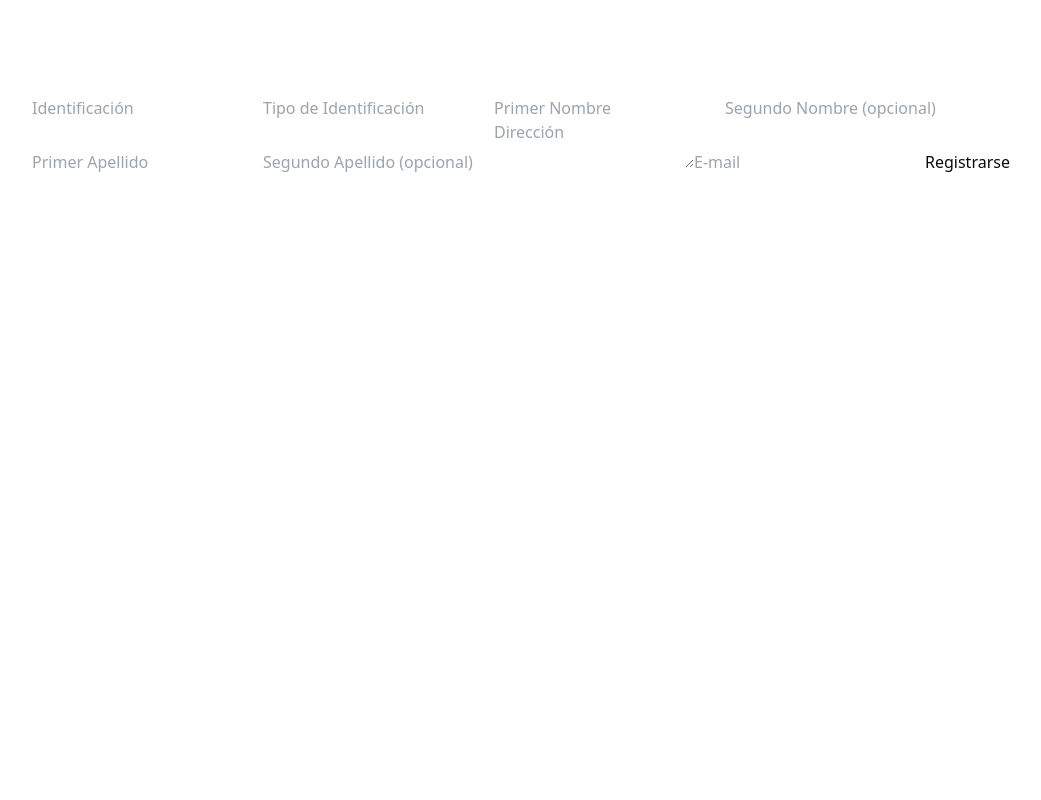
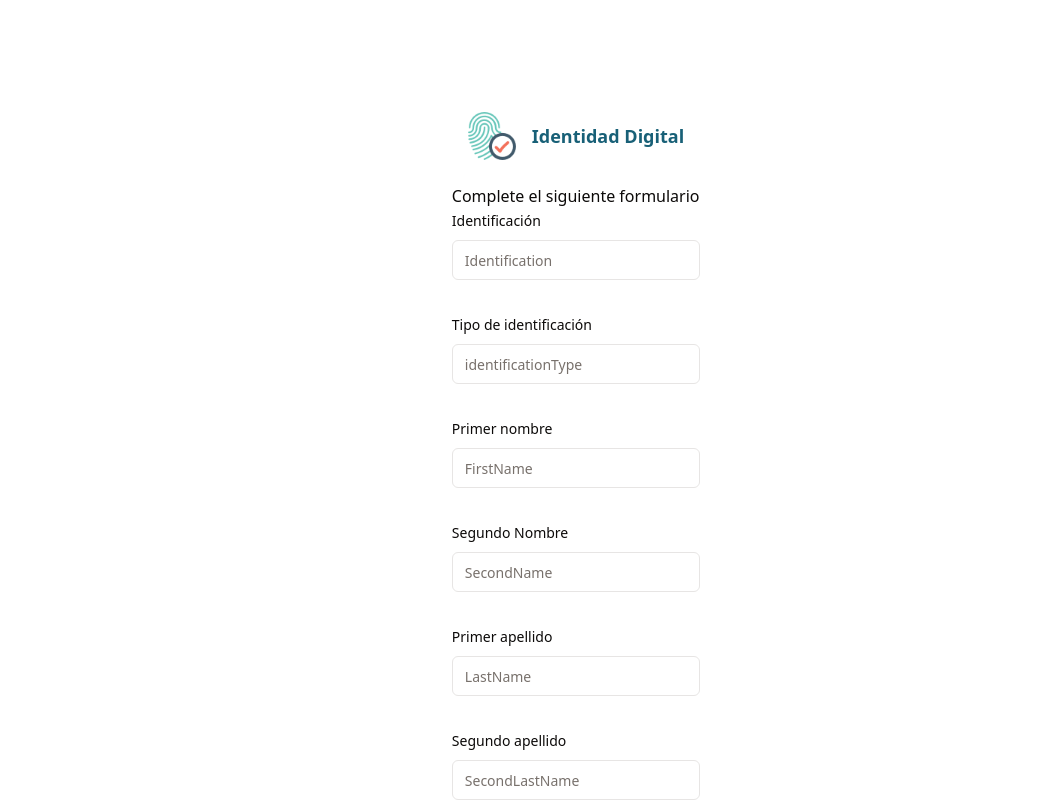
Before and after one commit to ymarcela-velasquez/digital-identity-frontend, a Next.js app: page /register in a window 1280 px wide. Shown: the top 800 px of the page, without its empty margins (64-1105 px from the left). Built offline with nearby package versions, Linux system fonts and the light colour scheme; a web font is replaced by a local one.

Commit message:
update register form

```diff
--- a/app/register/page.js
+++ b/app/register/page.js
@@ -1,13 +1,23 @@
 "use client"
 import { useState } from 'react';
+import axios from 'axios'
 import { RegisterForm } from '@/components/custom/RegisterForm';
 
-export default function HomePage() {
+export default function RegisterPage() {
   const [user, setUser] = useState([])
+  const registerUser = async (formData) => {
+    console.log('entra registerUser');
+    try {
+      const user = await axios.post('http://localhost:8080/citizens', formData)
+      console.log('user: ', user);
+    } catch (error) {
+      console.log('error: ', error);
+    }
+  }
   return (
     <main className="flex min-h-screen flex-col items-center justify-between p-24">
       <div className='App'>
-        <RegisterForm setUser={setUser} />
+        <RegisterForm onSubmit={registerUser} />
       </div>
     </main>
   );
--- a/components/custom/LoginForm.js
+++ b/components/custom/LoginForm.js
@@ -17,9 +17,8 @@ import { Input } from "@/components/ui/input"
 
 const formSchema = z.object({
   email: z.string().email({message: "Debes agregar un email valido."}),
-  password: z.string().min(7, {message: "La contraseña debe contener al menos 7 caracteres."}).max(30)
+  password: z.string().min(7, {message: "La contraseña debe contener al menos 7 caracteres."}).max(15)
 })
-
 
 export const LoginForm = () => {
 
@@ -64,7 +63,7 @@ export const LoginForm = () => {
               name="password"
               render={({ field }) => (
                 <FormItem>
-                  <FormLabel>Password</FormLabel>
+                  <FormLabel>Contraseña</FormLabel>
                   <FormControl>
                     <Input placeholder="Password" type='password' {...field} />
                   </FormControl>
@@ -72,7 +71,7 @@ export const LoginForm = () => {
                 </FormItem>
               )}
             />
-            <Button type="submit">Submit</Button>
+            <Button type="submit">Enviar</Button>
           </form>
         </Form>
       </section>
--- a/components/custom/RegisterForm.js
+++ b/components/custom/RegisterForm.js
@@ -1,142 +1,196 @@
 "use client"
-import axios from 'axios'
-import { useState } from 'react';
 
-export const RegisterForm = ({ setUser }) => {
-  const [formData, setFormData] = useState({
-    identification: '',
-    identificationType: '',
-    firstName: '',
-    secondName: '',
-    lastName: '',
-    secondLastName: '',
-    address: '',
-    email: ''
-  });
-  const [error, setError] = useState(false)
-  const [identificationError, setIdentificationError] = useState(false)
-  const [emailError, setEmailError] = useState(false)
+import { z } from "zod"
+import { zodResolver } from "@hookform/resolvers/zod"
+import { useForm } from "react-hook-form"
+import { Button } from "@/components/ui/button"
+import {
+  Form,
+  FormControl,
+  FormDescription,
+  FormField,
+  FormItem,
+  FormLabel,
+  FormMessage,
+} from "@/components/ui/form"
+import { Input } from "@/components/ui/input"
+import Link from 'next/link';
+import Image from "next/image";
+import logo from '@/public/assets/identidad.png';
 
-  const handleChange = (e) => {
-    const { name, value } = e.target
-    setFormData(prevState => ({
-      ...prevState,
-      [name]: value
-    }))
+const formSchema = z.object({
+  identification: z.number().min(4).max(10, {message: "La identificación debe ser numérica y tener máximo 10 caracteres"}),
+  identificationType: z.string(),
+  firstName: z.string(),
+  secondName: z.string(),
+  lastName: z.string(),
+  secondLastName: z.string(),
+  address: z.string(),
+  email: z.string().email({message: "Debes agregar un email válido."}),
+  password: z.string().min(7, {message: "La contraseña debe contener al menos 7 caracteres."}).max(15)
+})
+
+
+export const RegisterForm = ({onSubmit}) => {
+
+  const form = useForm({
+    resolver: zodResolver(formSchema),
+    defaultValues: {
+      identification: "",
+      identificationType: "",
+      firstName: "",
+      secondName: "",
+      lastName: "",
+      secondLastName: "",
+      address: "",
+      email: "",
+      password: ""
+    },
+  })
+
+  // Define a submit handler.
+  function handleOnSubmit(data) {
+    console.log(data)
+    onSubmit(data)
   }
 
-  const validateIdentification = () => {
-    if (!/^\d{1,10}$/.test(formData.identification)) {
-      setIdentificationError(true)
-    } else {
-      setIdentificationError(false)
-    }
+  {
+    return (
+      <section>
+        <div className="mb-2 flex h-auto items-center justify-start p-4 gap-4">
+          <Link href="/">
+            <Image src={logo} className='h-12 w-auto' alt="logo" />
+          </Link>
+          <div>
+            <span className='text-[#186077] font-bold text-lg leading-1'>
+              Identidad Digital
+            </span>
+          </div>
+        </div>
+        <h1>Complete el siguiente formulario</h1>
+        <Form {...form}>
+          <form onSubmit={form.handleSubmit(handleOnSubmit)} className="space-y-8">
+          <FormField
+              control={form.control}
+              name="Identification"
+              render={({ field }) => (
+                <FormItem>
+                  <FormLabel>Identificación</FormLabel>
+                  <FormControl>
+                    <Input placeholder="Identification" {...field} />
+                  </FormControl>
+                  <FormMessage />
+                </FormItem>
+              )}
+            />
+            <FormField
+              control={form.control}
+              name="identificationType"
+              render={({ field }) => (
+                <FormItem>
+                  <FormLabel>Tipo de identificación</FormLabel>
+                  <FormControl>
+                    <Input placeholder="identificationType" {...field} />
+                  </FormControl>
+                  <FormMessage />
+                </FormItem>
+              )}
+            />
+            <FormField
+              control={form.control}
+              name="firstName"
+              render={({ field }) => (
+                <FormItem>
+                  <FormLabel>Primer nombre</FormLabel>
+                  <FormControl>
+                    <Input placeholder="FirstName" {...field} />
+                  </FormControl>
+                  <FormMessage />
+                </FormItem>
+              )}
+            />
+            <FormField
+              control={form.control}
+              name="secondName"
+              render={({ field }) => (
+                <FormItem>
+                  <FormLabel>Segundo Nombre</FormLabel>
+                  <FormControl>
+                    <Input placeholder="SecondName" {...field} />
+                  </FormControl>
+                  <FormMessage />
+                </FormItem>
+              )}
+            />
+            <FormField
+              control={form.control}
+              name="lastName"
+              render={({ field }) => (
+                <FormItem>
+                  <FormLabel>Primer apellido</FormLabel>
+                  <FormControl>
+                    <Input placeholder="LastName" {...field} />
+                  </FormControl>
+                  <FormMessage />
+                </FormItem>
+              )}
+            />
+            <FormField
+              control={form.control}
+              name="secondLastName"
+              render={({ field }) => (
+                <FormItem>
+                  <FormLabel>Segundo apellido</FormLabel>
+                  <FormControl>
+                    <Input placeholder="SecondLastName" {...field} />
+                  </FormControl>
+                  <FormMessage />
+                </FormItem>
+              )}
+            />
+            <FormField
+              control={form.control}
+              name="address"
+              render={({ field }) => (
+                <FormItem>
+                  <FormLabel>Dirección</FormLabel>
+                  <FormControl>
+                    <Input placeholder="Address" {...field} />
+                  </FormControl>
+                  <FormMessage />
+                </FormItem>
+              )}
+            />
+            <FormField
+              control={form.control}
+              name="email"
+              render={({ field }) => (
+                <FormItem>
+                  <FormLabel>Email</FormLabel>
+                  <FormControl>
+                    <Input placeholder="Email" {...field} />
+                  </FormControl>
+                  <FormMessage />
+                </FormItem>
+              )}
+            />
+            <FormField
+              control={form.control}
+              name="password"
+              render={({ field }) => (
+                <FormItem>
+                  <FormLabel>Contraseña</FormLabel>
+                  <FormControl>
+                    <Input placeholder="Password" type='password' {...field} />
+                  </FormControl>
+                  <FormMessage />
+                </FormItem>
+              )}
+            />
+            <Button type="submit">Registrarse</Button>
+          </form>
+        </Form>
+      </section>
+    )
   }
-
-  const validateEmail = () => {
-    const emailRegex = /^[^\s@]+@[^\s@]+\.[^\s@]+$/
-    setEmailError(!emailRegex.test(formData.email))
-  }
-
-  const registerUser = async () => {
-    try {
-      const response = await axios.post('http://localhost:8080/citizens', formData)
-      console.log('Usuario registrado:', response.data)
-      // Aquí podrías realizar cualquier otra acción necesaria, como redireccionar al usuario a otra página
-    } catch (error) {
-      console.error('Error al registrar usuario:', error)
-    }
-  }
-
-  const handleSubmit = async (e) => {
-    e.preventDefault()
-    try {
-      if (
-        !formData.identification ||
-        !formData.identificationType ||
-        !formData.firstName ||
-        !formData.lastName ||
-        !formData.address ||
-        !formData.email
-      ) {
-        setError(true)
-        return
-      }
-      await registerUser()
-      console.log('Datos del formulario:', formData)
-    } catch (error) {
-      console.log('error en formulario registro');
-      setError(false)
-    }
-  }
-
-  return (
-    <form className='Register-form' onSubmit={handleSubmit}>
-      <input
-        type="text"
-        name="identification"
-        value={formData.identification}
-        onChange={handleChange}
-        onBlur={validateIdentification}
-        placeholder="Identificación"
-      />
-      {identificationError && (
-      <p className="Error-message">
-        La identificación debe ser numérica y tener máximo 10 caracteres
-      </p>)}
-      <input
-        type="text"
-        name="identificationType"
-        value={formData.identificationType}
-        onChange={handleChange}
-        placeholder="Tipo de Identificación"
-      />
-      <input
-        type="text"
-        name="firstName"
-        value={formData.firstName}
-        onChange={handleChange}
-        placeholder="Primer Nombre"
-      />
-      <input
-        type="text"
-        name="secondName"
-        value={formData.secondName}
-        onChange={handleChange}
-        placeholder="Segundo Nombre (opcional)"
-      />
-      <input
-        type="text"
-        name="lastName"
-        value={formData.lastName}
-        onChange={handleChange}
-        placeholder="Primer Apellido"
-      />
-      <input
-        type="text"
-        name="secondLastName"
-        value={formData.secondLastName}
-        onChange={handleChange}
-        placeholder="Segundo Apellido (opcional)"
-      />
-      <textarea
-        name="address"
-        value={formData.address}
-        onChange={handleChange}
-        placeholder="Dirección"
-      ></textarea>
-      <input
-        type="text"
-        name="email"
-        value={formData.email}
-        onChange={handleChange}
-        onBlur={validateEmail}
-        placeholder="E-mail"
-      />
-      {emailError && (<p className="Error-message">
-        Por favor ingrese un email válido</p>)}
-      {error && <p className="Error-message">Todos los campos son obligatorios, excepto Segundo Nombre y Segundo Apellido</p>}
-      <button type="submit">Registrarse</button>
-    </form>
-  )
 }
```
